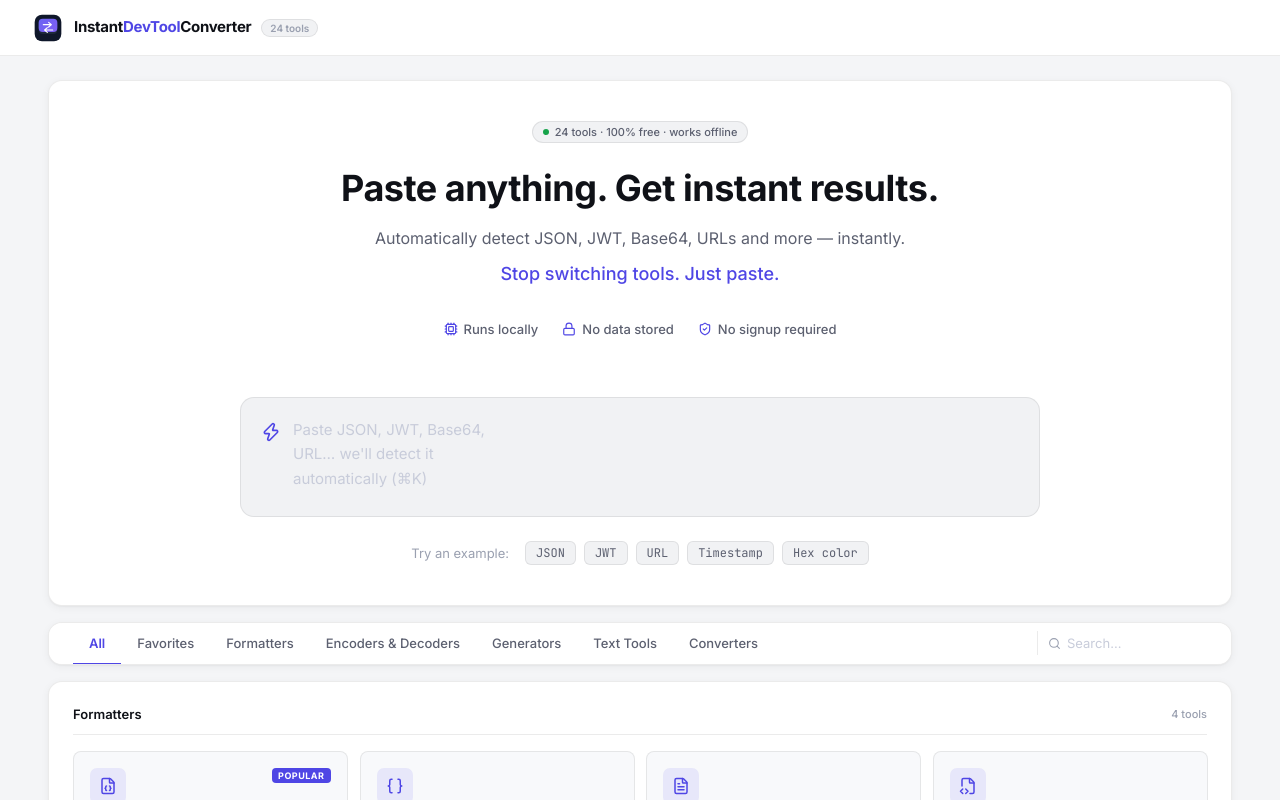
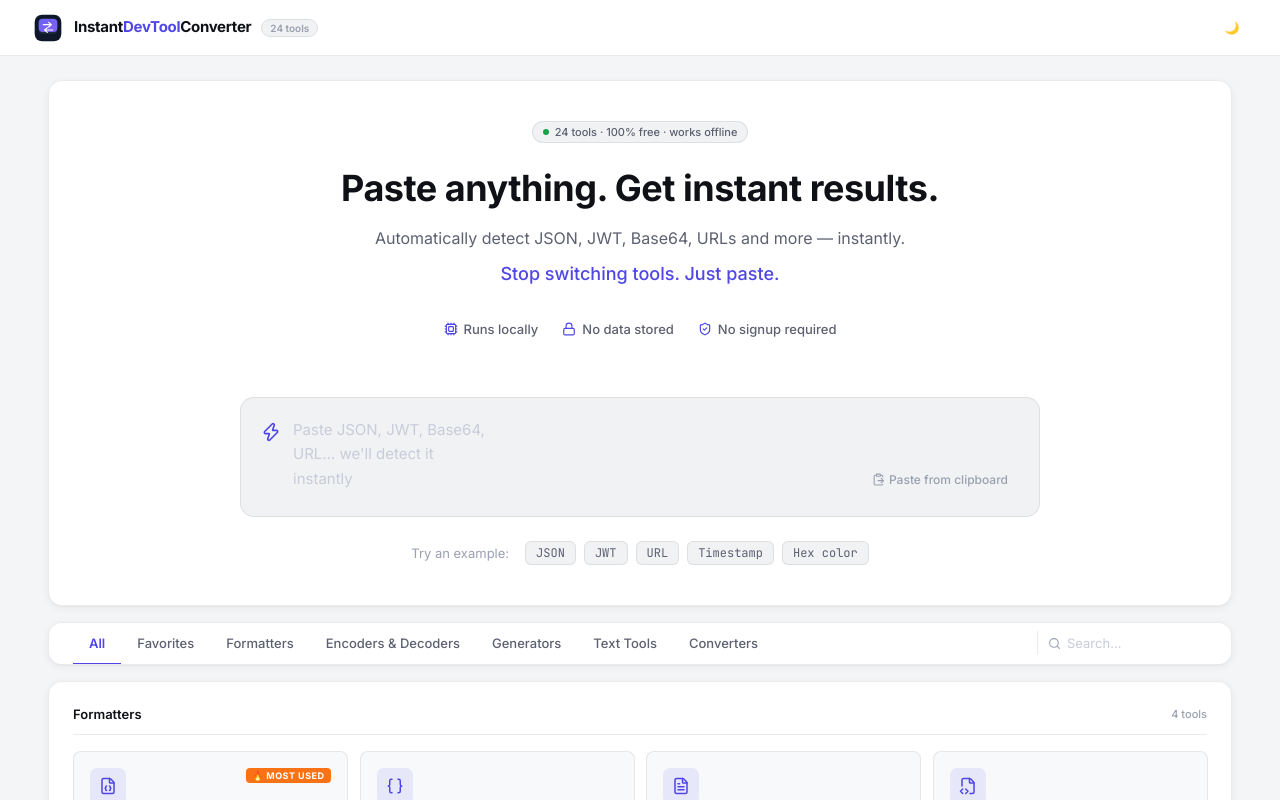
Before and after one commit to ItzNaveencode/InstantDevToolConverter, a React (Vite) app: page / in a window 1280 px wide. Built offline with nearby package versions, Linux system fonts and the light colour scheme.

Commit message:
UX Overhaul Phase 2: Dark mode, Recents, Clipboard paste, Smart Detection polish

```diff
--- a/src/App.jsx
+++ b/src/App.jsx
@@ -40,6 +40,16 @@ export default function App() {
           <span className="navbar-logo-badge">{allTools.length} tools</span>
         </Link>
         <div className="navbar-spacer" />
+        <div className="navbar-actions">
+          <button
+            className="btn ghost sm"
+            onClick={() => useStore.getState().toggleDarkMode()}
+            title="Toggle Dark Mode"
+            style={{ width: 32, height: 32, padding: 0, justifyContent: 'center' }}
+          >
+            {useStore(s => s.darkMode) ? '☀️' : '🌙'}
+          </button>
+        </div>
       </nav>
 
       {/* ── ROUTING ── */}
--- a/src/components/ToolPage.jsx
+++ b/src/components/ToolPage.jsx
@@ -45,6 +45,12 @@ const MAP = {
 export default function ToolPage({ tool }) {
   const Comp = MAP[tool.id]
   const Icon = tool.icon
+  const addRecentTool = useStore(s => s.addRecentTool)
+
+  React.useEffect(() => {
+    addRecentTool(tool.id)
+  }, [tool.id, addRecentTool])
+
   return (
     <div className="tool-page tool-enter" key={tool.id}>
       <div className="tool-page-header">
--- a/src/pages/Home.jsx
+++ b/src/pages/Home.jsx
@@ -1,6 +1,6 @@
 import { useState, useEffect, useRef } from 'react'
 import { Link, useNavigate } from 'react-router-dom'
-import { Zap, X, Copy, ExternalLink, Search, Star, ShieldCheck, Lock, Cpu, CheckCircle2 } from 'lucide-react'
+import { Zap, X, Copy, ExternalLink, Search, Star, ShieldCheck, Lock, Cpu, CheckCircle2, ClipboardPaste } from 'lucide-react'
 import useStore from '../store'
 import { toolCategories, allTools } from '../utils/toolConfig'
 import { detectInputType, computeOutput } from '../utils/smartLogic'
@@ -36,7 +36,7 @@ function ToolCard({ tool }) {
         <div className="tool-card-icon" style={{ background: h2r(color, 0.1), color }}>
           <Icon size={18} />
         </div>
-        {isPopular && <div style={{ fontSize: 9, fontWeight: 700, color: '#fff', background: 'var(--brand)', padding: '2px 6px', borderRadius: 4, letterSpacing: 0.5, textTransform: 'uppercase' }}>Popular</div>}
+        {isPopular && <div style={{ fontSize: 9, fontWeight: 700, color: '#fff', background: '#f97316', padding: '2px 6px', borderRadius: 4, letterSpacing: 0.5, textTransform: 'uppercase' }}>🔥 Most Used</div>}
       </div>
       <div className="tool-card-name" style={{ marginTop: 4 }}>{tool.name}</div>
       <div className="tool-card-desc">{tool.description}</div>
@@ -46,6 +46,7 @@ function ToolCard({ tool }) {
 
 export default function Home() {
   const favorites       = useStore(s => s.favorites)
+  const recentTools     = useStore(s => s.recentTools)
   const copyToClipboard = useStore(s => s.copyToClipboard)
   const navigate        = useNavigate()
 
@@ -99,28 +100,60 @@ export default function Home() {
     setTimeout(() => setCopied(false), 2000)
   }
 
+  const handlePaste = async () => {
+    try {
+      const text = await navigator.clipboard.readText()
+      if (text) setSmartInput(text)
+    } catch (e) {
+      console.error('Failed to read clipboard', e)
+    }
+  }
+
   const tabs = ['All', 'Favorites', ...toolCategories.map(c => c.name)]
 
   const getSections = () => {
     const q = search.toLowerCase().trim()
+    let baseSections = []
+
     if (activeTab === 'Favorites') {
       const tools = allTools.filter(t => favorites.includes(t.id))
         .filter(t => !q || t.name.toLowerCase().includes(q) || t.description.toLowerCase().includes(q))
-      return [{ name: 'Favorites', color: '#4f46e5', tools }]
+      baseSections.push({ name: 'Favorites', color: '#4f46e5', tools })
+      return baseSections
     }
+
     if (activeTab !== 'All') {
       const cat = toolCategories.find(c => c.name === activeTab)
-      if (!cat) return []
-      return [{ ...cat, tools: cat.tools.filter(t => !q || t.name.toLowerCase().includes(q) || t.description.toLowerCase().includes(q)) }]
+      if (cat) {
+        baseSections.push({ ...cat, tools: cat.tools.filter(t => !q || t.name.toLowerCase().includes(q) || t.description.toLowerCase().includes(q)) })
+      }
+      return baseSections
     }
+
     if (q) {
       const tools = allTools.filter(t => t.name.toLowerCase().includes(q) || t.description.toLowerCase().includes(q))
       return [{ name: `"${search}"`, color: '#4f46e5', tools }]
     }
-    return toolCategories
+
+    // Default "All" view with Recent Tools at the top
+    if (recentTools && recentTools.length > 0) {
+      const recent = recentTools.map(id => allTools.find(t => t.id === id)).filter(Boolean)
+      if (recent.length > 0) {
+        baseSections.push({ name: '🧠 Recently Used Tools', color: 'var(--brand)', tools: recent })
+      }
+    }
+    return [...baseSections, ...toolCategories]
   }
 
   const sections = getSections()
+
+  const getActionHint = (label) => {
+    if (label === 'JSON') return 'Ready to format'
+    if (label === 'JWT Token') return 'Decoded instantly'
+    if (label === 'Base64') return 'Decoded instantly'
+    if (label === 'Hex Color') return 'Converted instantly'
+    return 'Preview below'
+  }
 
   return (
     <main className="home">
@@ -156,21 +189,28 @@ export default function Home() {
                 <textarea
                   ref={inputRef}
                   className="smart-input"
-                  placeholder="Paste JSON, JWT, Base64, URL… we'll detect it automatically (⌘K)"
+                  placeholder="Paste JSON, JWT, Base64, URL… we'll detect it instantly"
                   value={smartInput}
                   onChange={e => setSmartInput(e.target.value)}
                   rows={smartResult ? 2 : 3}
                   spellCheck={false}
                   style={{ fontSize: 15, paddingRight: 40 }}
                 />
+                {!smartInput && (
+                  <div style={{ position: 'absolute', right: 0, bottom: 4 }}>
+                    <button className="btn sm ghost" onClick={handlePaste} style={{ fontSize: 12, display: 'flex', alignItems: 'center', gap: 4, color: 'var(--t3)' }}>
+                      <ClipboardPaste size={14} /> Paste from clipboard
+                    </button>
+                  </div>
+                )}
                 {isDetecting && (
-                  <div style={{ position: 'absolute', right: 0, bottom: -10, fontSize: 11, color: 'var(--brand)', fontWeight: 600, animation: 'fadeIn 0.2s' }}>
-                    Detecting format...
+                  <div style={{ position: 'absolute', right: 0, bottom: -10, fontSize: 12, color: 'var(--brand)', fontWeight: 600, animation: 'fadeIn 0.2s' }}>
+                    Detecting...
                   </div>
                 )}
               </div>
               {smartInput && !isDetecting && (
-                <button className="smart-clear" onClick={() => setSmartInput('')} style={{ top: 18, right: 18 }}>
+                <button className="smart-clear" onClick={() => { setSmartInput(''); setSmartResult(null); setSmartOutput(''); }} style={{ top: 18, right: 18, background: 'var(--card)' }} title="Clear input">
                   <X size={16} />
                 </button>
               )}
@@ -181,14 +221,14 @@ export default function Home() {
               {smartResult && !isDetecting && (
                 <div className="smart-panel" style={{ marginTop: 16 }}>
                   {/* Panel header */}
-                  <div className="smart-panel-header">
+                  <div className="smart-panel-header" style={{ padding: '12px 20px' }}>
                     <div className="smart-panel-detected" style={{ display: 'flex', alignItems: 'center', gap: 12 }}>
-                      <span style={{ display: 'flex', alignItems: 'center', gap: 6, background: `${smartResult.color}15`, color: smartResult.color, padding: '4px 10px', borderRadius: 999, fontSize: 12, fontWeight: 600 }}>
+                      <span style={{ display: 'flex', alignItems: 'center', gap: 6, background: `${smartResult.color}15`, color: smartResult.color, padding: '4px 12px', borderRadius: 999, fontSize: 13, fontWeight: 600 }}>
                         <span className="smart-panel-dot" style={{ background: smartResult.color }} />
-                        Detected: {smartResult.label}
+                        🔍 Detected: {smartResult.label}
                       </span>
                       <span className="smart-panel-arrow">→</span>
-                      <span className="smart-panel-action" style={{ fontWeight: 500, color: 'var(--t1)' }}>Processed instantly</span>
+                      <span className="smart-panel-action" style={{ fontWeight: 600, color: 'var(--t1)', fontSize: 13 }}>{getActionHint(smartResult.label)}</span>
                     </div>
                     <div style={{display:'flex',gap:8}}>
                       <button
@@ -230,7 +270,7 @@ export default function Home() {
                     <div className="smart-panel-divider" />
 
                     {/* OUTPUT pane */}
-                    <div className="smart-pane" style={{ background: '#fff' }}>
+                    <div className="smart-pane" style={{ background: 'var(--card)' }}>
                       <div className="smart-pane-label" style={{color: smartResult.color, background: 'var(--inp)'}}>
                         DECODED OUTPUT
                       </div>
@@ -307,7 +347,7 @@ export default function Home() {
         {sections.map(group => (
           <div className="category-card" key={group.name}>
             <div className="category-head">
-              <span className="category-head-title">{group.name}</span>
+              <span className="category-head-title" style={{ color: group.name.includes('Recently') ? 'var(--brand)' : 'var(--t1)' }}>{group.name}</span>
               <span className="category-head-count">{group.tools.length} tool{group.tools.length !== 1 ? 's' : ''}</span>
             </div>
             {group.tools.length === 0 ? (
--- a/src/store.js
+++ b/src/store.js
@@ -7,8 +7,10 @@ const useStore = create(
       activeTool: 'json-formatter',
       searchQuery: '',
       favorites: [],
+      recentTools: [],
       sidebarOpen: true,
       toasts: [],
+      darkMode: false,
 
       setActiveTool: (toolId) => set({ activeTool: toolId }),
       setSearchQuery: (query) => set({ searchQuery: query }),
@@ -19,20 +21,30 @@ const useStore = create(
             : [...state.favorites, toolId],
         })),
       toggleSidebar: () => set((state) => ({ sidebarOpen: !state.sidebarOpen })),
+      toggleDarkMode: () => set((state) => {
+        const nextMode = !state.darkMode;
+        if (nextMode) document.documentElement.classList.add('dark');
+        else document.documentElement.classList.remove('dark');
+        return { darkMode: nextMode };
+      }),
+      addRecentTool: (toolId) => set((state) => {
+        const filtered = state.recentTools.filter(id => id !== toolId);
+        return { recentTools: [toolId, ...filtered].slice(0, 4) };
+      }),
 
       showToast: (message) => {
         const id = Date.now()
         set((state) => ({ toasts: [...state.toasts, { id, message }] }))
         setTimeout(() => {
           set((state) => ({ toasts: state.toasts.filter(t => t.id !== id) }))
-        }, 2200)
+        }, 1500) // changed to 1.5s as requested
       },
 
       copyToClipboard: async (text) => {
         try {
           await navigator.clipboard.writeText(text)
           const { showToast } = useStore.getState()
-          showToast('Copied to clipboard!')
+          showToast('Copied ✓')
         } catch {
           // fallback
           const ta = document.createElement('textarea')
@@ -42,7 +54,7 @@ const useStore = create(
           document.execCommand('copy')
           document.body.removeChild(ta)
           const { showToast } = useStore.getState()
-          showToast('Copied to clipboard!')
+          showToast('Copied ✓')
         }
       },
     }),
@@ -50,9 +62,14 @@ const useStore = create(
       name: 'devforge-storage',
       partialize: (state) => ({
         favorites: state.favorites,
-        activeTool: state.activeTool,
-        sidebarOpen: state.sidebarOpen,
+        recentTools: state.recentTools,
+        darkMode: state.darkMode,
       }),
+      onRehydrateStorage: () => (state) => {
+        if (state && state.darkMode) {
+          document.documentElement.classList.add('dark');
+        }
+      }
     }
   )
 )
```
Also changed, not shown: src/styles/index.css (+16 -0 lines).
